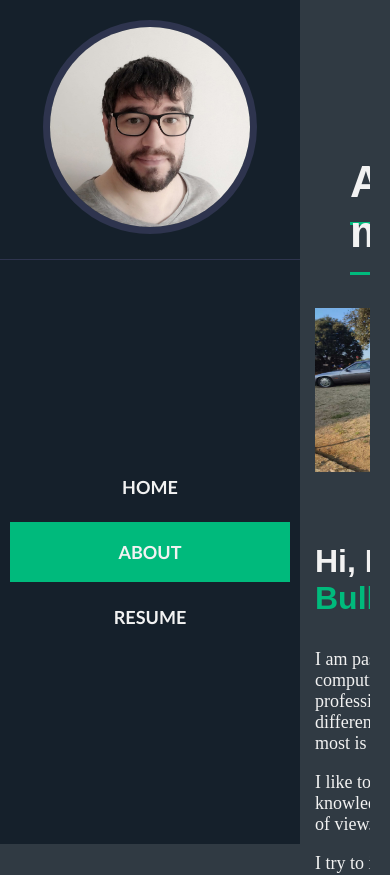
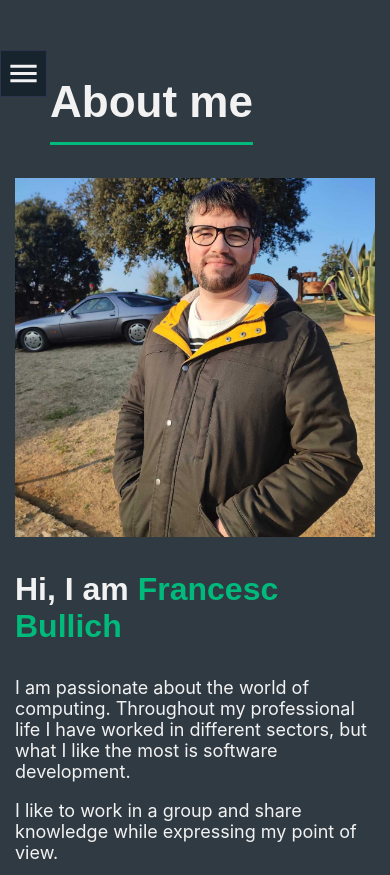
Before and after one commit to fxbp/my-web-resume2, a React (Create React App) app: page /about in a window 390 px wide. Shown: the top 875 px of the page. Built offline with nearby package versions, Linux system fonts and the light colour scheme.

Commit message:
[FEAT] First deploy to website

```diff
--- a/src/App.css
+++ b/src/App.css
@@ -5,11 +5,11 @@
 
 .content-full {
   padding-left: 0 !important;
-  padding: 20px
+
 }
 
 .contentSection {
-  padding-top: 100px;
+  padding-top: 40px;
   margin-left: auto;
   margin-right: auto;
   overflow-x: hidden;
@@ -43,12 +43,11 @@ body {
   height: 100vh;
   background: #15202be1;
   color: #f2f2f2;
-  font-family: "librebaskerville-bold", serif;
   font-size: 18px;
 }
 
 .app main{
-  padding: 20px;
+
   flex-grow: 1;
   display: flex;
   flex-direction: column;
@@ -70,7 +69,7 @@ body {
   position:fixed;
   left: 0;
   top: 0;
-  transition: left 0.5s ease-in-out;
+
   z-index:1009;
 }
 
@@ -157,3 +156,33 @@ h4 {
   width: 100vw;
   flex-direction: row;
 }
+
+
+.iconMenu{
+  z-index: 1100;
+  position: fixed;
+  left: 300px;
+  top: 50px;
+  border: 1px solid #2e344e;
+  background-color: #15202be1;
+  height: 45px;
+  width: 45px;
+  display: flex;
+  justify-content: center;
+  align-items: center;
+
+
+}
+
+.menuTranistion{
+  transition: ease-in-out 0.5s;
+}
+
+.iconMenu-left{
+  left: 0px ;
+}
+
+.iconMenu-hide{
+  visibility: hidden ;
+  transition: none;
+}
--- a/src/components/AboutInfo.tsx
+++ b/src/components/AboutInfo.tsx
@@ -41,12 +41,9 @@ function AboutInfo() {
         let birthDate = aboutData[birthDateIndex];
         let newData = [...aboutData]
         if(birthDate){
-            console.log(birthDate)
-            console.log(new Date(birthDate.value))
             let age =  Date.now() - new Date(birthDate.value).getTime();
             const dateAge = new Date(age)
             let stringAge = Math.abs(dateAge.getUTCFullYear() - 1970).toString();
-            console.log(stringAge);
             stringAge=stringAge + " years";
             const newBirthDate={"field":birthDate.field, "value": stringAge};
             newData[birthDateIndex]=newBirthDate;
@@ -64,7 +61,7 @@ function AboutInfo() {
             <List>
                 {
                     info.map((item,key) => {
-                        console.log(item)
+
                         return(
 
                             <ListItem disableGutters={true} key={key} className="aboutList">
--- a/src/components/Layout.tsx
+++ b/src/components/Layout.tsx
@@ -5,37 +5,39 @@ import Sidebar from './Sidebar'
 import "../App.css"
 
 function Layout(props: any) {
-    console.log(props)
 
-    const [windowSmall, setWindowSmall] = useState(false);
+    const [windowSmall, setWindowSmall] = useState(true);
 
     useEffect(() => {
+        handleResize();
         window.addEventListener('resize', handleResize);
         return () => {
             window.removeEventListener('resize', handleResize);
         }
+
     });
 
     function handleResize() {
 
-        if(window.innerWidth >= 1200 && windowSmall){
+        if (window.innerWidth >= 1200 && windowSmall) {
             setWindowSmall(false);
-            console.log("ha canviat a gran")
         }
-        else if(window.innerWidth < 1200 && !windowSmall){
+        else if (window.innerWidth < 1200 && !windowSmall) {
             setWindowSmall(true)
-            console.log("ha canviat a petit")
         }
 
     }
 
+
+
     return (
 
         <div className="app">
+
             <Sidebar
                 windowSmall={windowSmall}
             />
-                <main className={windowSmall?'content-full content':'content'}>
+            <main className={windowSmall ? 'content-full content' : 'content'}>
                 {props.children}
 
             </main>
--- a/src/components/Sidebar.tsx
+++ b/src/components/Sidebar.tsx
@@ -1,35 +1,98 @@
 import {List, ListItem } from '@material-ui/core'
-import React from 'react'
-import { SidebarData } from "./SidebarData"
+import React, { useEffect, useState, useCallback } from 'react'
+import { SidebarData, SidebarDataItem } from "./SidebarData"
 import { useNavigate } from 'react-router-dom'
 
+import MenuIcon from '@mui/icons-material/Menu';
+import CloseIcon from '@mui/icons-material/Close';
 
 import "../App.css"
 import SidebarHeader from './SidebarHeader'
 
 
 interface SidebarProps{
-    windowSmall: boolean
+    windowSmall: boolean;
 }
 
 function Sidebar( { windowSmall }: SidebarProps ) {
 
     const history = useNavigate();
 
+
+    const [sidebarOpen, setSidebarOpen] = useState(false);
+    const [loaded, setLoaded] = useState(false)
+    const [menuIconClasses, setMenuIconClasses] = useState('');
+    const [sidebarClasses, setSidebarClasses] = useState('');
+
+
+    const menuCallback = useCallback(() =>{
+        let classes = 'sidebar md ';
+        if(!sidebarOpen && ( (loaded && windowSmall) || window.innerWidth < 1200 )){
+            classes += 'sidebar-left ';
+        }
+
+        if(loaded){
+            classes += 'menuTranistion'
+        }
+        return classes;
+    },[loaded, sidebarOpen, windowSmall ])
+
+    const iconCallback = useCallback(() => {
+        let classes = 'iconMenu ';
+        if(!windowSmall || !loaded){
+            classes += 'iconMenu-hide ';
+        }
+        if(windowSmall && !sidebarOpen){
+            classes += 'iconMenu-left ';
+        }
+
+        if(loaded){
+            classes += 'menuTranistion'
+        }
+        return classes;
+    },[loaded, sidebarOpen, windowSmall ])
+
+    useEffect(() => {
+        const iconClasses = iconCallback();
+        const menuClasses = menuCallback();
+        setMenuIconClasses(iconClasses);
+        setSidebarClasses(menuClasses)
+        setLoaded(true);
+    },[setLoaded, setSidebarClasses, setMenuIconClasses, menuCallback,iconCallback, ]);
+
+
+
+
+    const clickLink = (link:string) => {
+        history(link);
+        setSidebarOpen(false);
+    }
+
+    const handleMenuClick = () => {
+        setSidebarOpen(!sidebarOpen)
+    }
+
+
+
+
+
     return (
-        <nav className={ windowSmall?'sidebar md sidebar-left':'sidebar md ' }>
+
+        <nav className={ sidebarClasses }>
+
             <div className='sidebar-inner'>
+
                 <SidebarHeader />
                 <div className='sidebar-content'>
                 <List className='sidebarList'>
                     {
-                        SidebarData.map((item,key) =>{
+                        SidebarData.map((item :SidebarDataItem,key) =>{
                             return (
                                 <ListItem
                                     id={window.location.pathname === item.link? "active":""}
                                     key={key}
                                     className="row"
-                                    onClick={() => history(item.link)}
+                                    onClick={() => clickLink(item.link)}
                                     >
 
                                     <div className="title">
@@ -45,6 +108,15 @@ function Sidebar( { windowSmall }: SidebarProps ) {
 
                 </div>
             </div>
+
+            <div className={menuIconClasses}
+                    onClick={() => handleMenuClick()}>
+                    {!sidebarOpen ?
+                        <MenuIcon fontSize='large' /> :
+                        <CloseIcon fontSize='large' />
+                    }
+
+                </div>
         </nav>
     )
 }
--- a/src/components/SidebarData.tsx
+++ b/src/components/SidebarData.tsx
@@ -1,7 +1,11 @@
+
+export interface SidebarDataItem  {
+    title: string;
+    link: string;
+}
 
 
-
-export const SidebarData = [
+export const SidebarData :SidebarDataItem[] = [
     {
         title: "Home",
         link: "/"
--- a/src/components/Skills.tsx
+++ b/src/components/Skills.tsx
@@ -54,13 +54,6 @@ const skillData:SkillInfo[] = [
 function Skills() {
 
 
-    const middleItem:number = skillData.length/2;
-    const firstColumn:SkillInfo[] = skillData.slice(0,middleItem)
-    const secondColumn:SkillInfo[] = skillData.slice(middleItem)
-
-    console.log(middleItem)
-    console.log(firstColumn)
-    console.log(secondColumn)
 
     return (
         <Grid container justifyContent="space-between" >
--- a/src/pages/About.css
+++ b/src/pages/About.css
@@ -1,12 +1,14 @@
 .aboutContent{
     justify-content: space-between;
+
 }
 
 
 .cell,.cellImg {
     padding: 15px;
     flex-grow: 1;
-
+    max-height: 60%;
+    max-width: 60%;
 }
 
 
@@ -17,10 +19,7 @@
 
 
 .gridImage{
-    max-width: 100%;
-    min-width: 200px;
-    height: 80%;
-
+   width: 100%;
 }
 
 h3{
--- a/src/pages/About.tsx
+++ b/src/pages/About.tsx
@@ -19,11 +19,11 @@ function About() {
                 <h2><span>About me</span></h2>
             </div>
             <Box flexGrow={1} >
-                <Grid container >
-                    <Grid item md={12} lg={6} className="cellImg">
-                        <img  className="gridImage" src={AboutImage} />
+                <Grid container columns={{xs:1,md:2}} >
+                    <Grid item xs={1} className="cell">
+                        <img  className="gridImage" src={AboutImage} alt='Francesc Profile'/>
                     </Grid>
-                    <Grid item md={12} lg={6}  className="cell">
+                    <Grid item xs={1} className="cell">
                         <AboutInfo />
                     </Grid>
                 </Grid>
--- a/src/pages/Home.css
+++ b/src/pages/Home.css
@@ -15,5 +15,14 @@
     display: flex;
     justify-content: center;
     align-items: center;
+    align-content: center;
     min-height: 100vh;
 }
+
+.homeArea p {
+    text-align: center;
+}
+
+.homeArea h1 {
+    text-align: center;
+}
```
Lines whose indentation alone changed are shown as unchanged.
